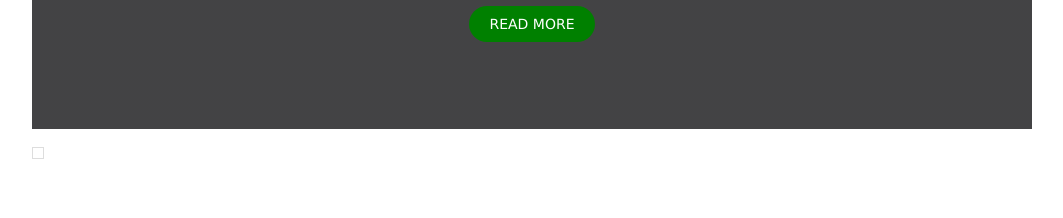
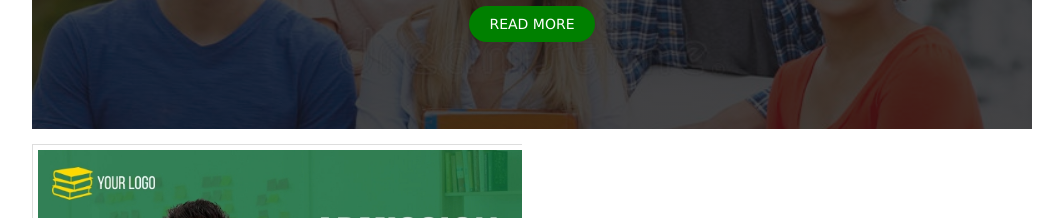
Before and after one commit to manikidb/html-collage-project, a plain HTML site: page index.html in a window 1280 px wide. Shown: the part 420-638 px from the top of the page, without its empty margins (108-1171 px from the left). Drawn offline with Linux system fonts and the light colour scheme; the site is published under a folder, as on GitHub Pages, so addresses that start at the root find nothing.

Commit message:
image issue fix

```diff
--- a/index.html
+++ b/index.html
@@ -34,7 +34,7 @@
                 </div>
             </div>
             <div class="content-image-area clearfix">
-                <img src="/images/admission-image.jpg" alt="">
+                <img src="images/admission-image.jpg" alt="">
             </div>
             <div class="content-text-area clearfix">
                 <h2>50% OFF</h2>
--- a/style.css
+++ b/style.css
@@ -33,7 +33,7 @@ main.main-content{
     min-height: 400px;
 }
 main.main-content .banner-area {
-    background: linear-gradient(rgba(20, 20, 22, 0.8),rgba(20, 20, 22, 0.8)),url(/images/2.jpg) no-repeat;
+    background: linear-gradient(rgba(20, 20, 22, 0.8),rgba(20, 20, 22, 0.8)),url(images/2.jpg) no-repeat;
     background-size: cover;
     background-position: center top;
     min-height: 400px;
```
